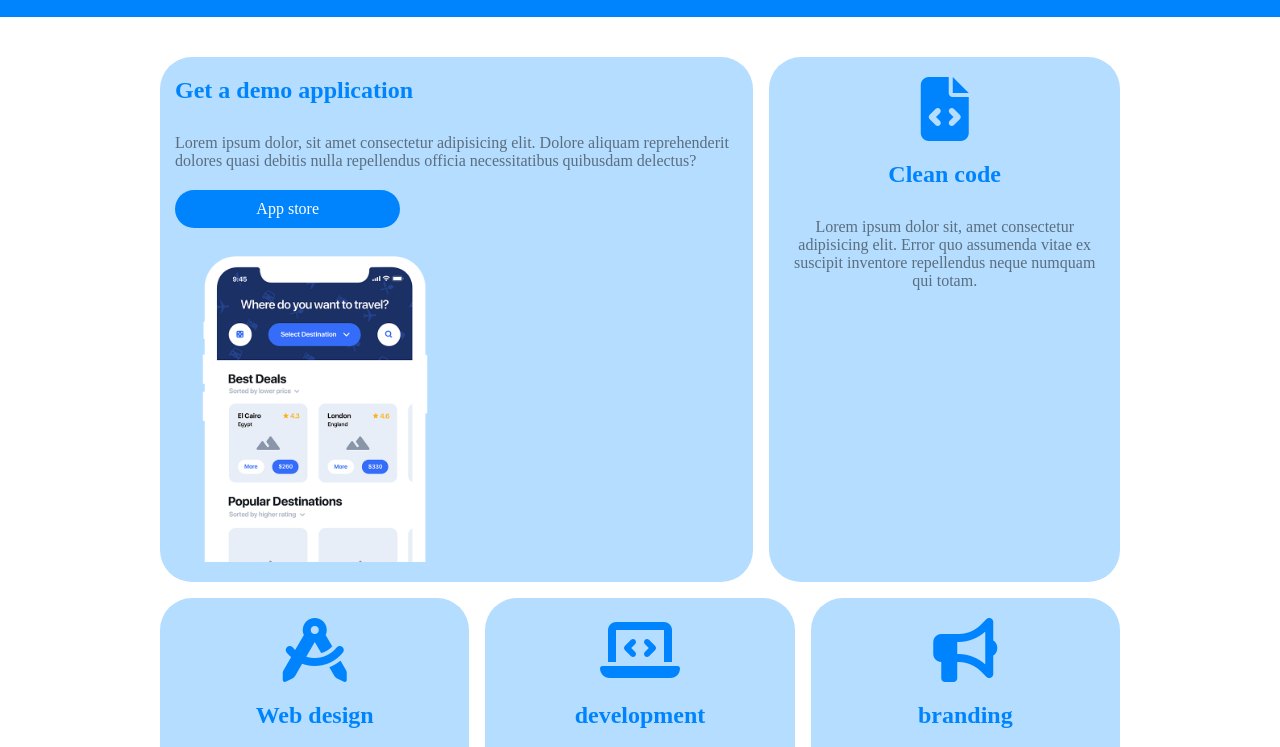
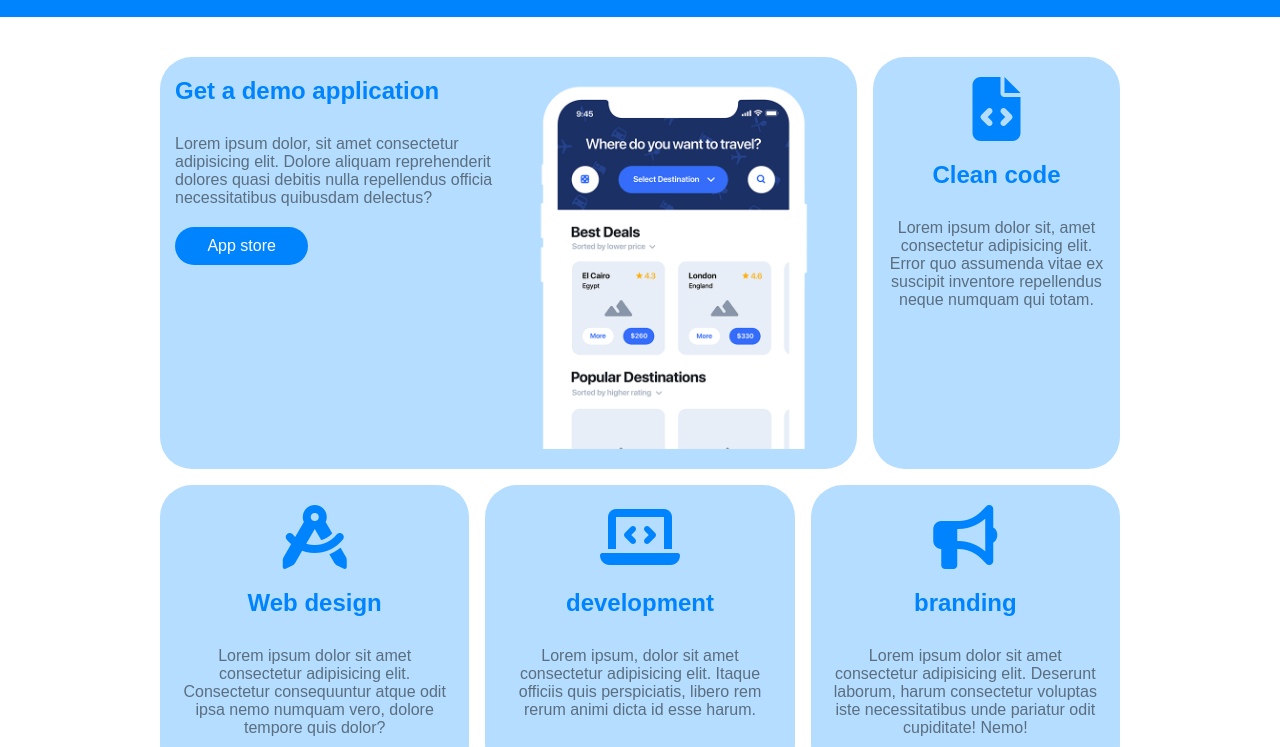
Before and after one commit to andreaa21/htmlcss-responsive-layout, a plain HTML site: page index.html in a window 1280 px wide. Shown: the part 53-800 px from the top of the page. Drawn offline with Linux system fonts and the light colour scheme.

Commit message:
add style to features in second media query

```diff
--- a/assets/css/style.css
+++ b/assets/css/style.css
@@ -2,6 +2,10 @@
   margin: 0;
   padding: 0;
   box-sizing: border-box;
+}
+
+body{
+  font-family: Arial, Helvetica, sans-serif
 }
 
 img{
@@ -190,4 +194,12 @@ footer{
     width: calc(100% / 3);
   }
 
+  .features .row-1 .box:first-child{
+    display: flex;
+  }
+
+  .row-1 .box-text{
+    width: 50%;
+  }
+
 }
--- a/index.html
+++ b/index.html
@@ -23,12 +23,14 @@
     <div class="features container d-flex col">
       <div class="row-1 d-flex col">
         <div class="box">
+          <div class="box-text">
             <h2>Get a demo application</h2>
             <p>
               Lorem ipsum dolor, sit amet consectetur adipisicing elit. Dolore aliquam reprehenderit dolores quasi debitis nulla repellendus officia necessitatibus quibusdam delectus?
             </p>
             <div class="btn">
               <a href="#">App store</a>
+            </div>
           </div>
           <img src="assets/img/phone.png" alt="">
         </div>
```
Lines whose indentation alone changed are shown as unchanged.
